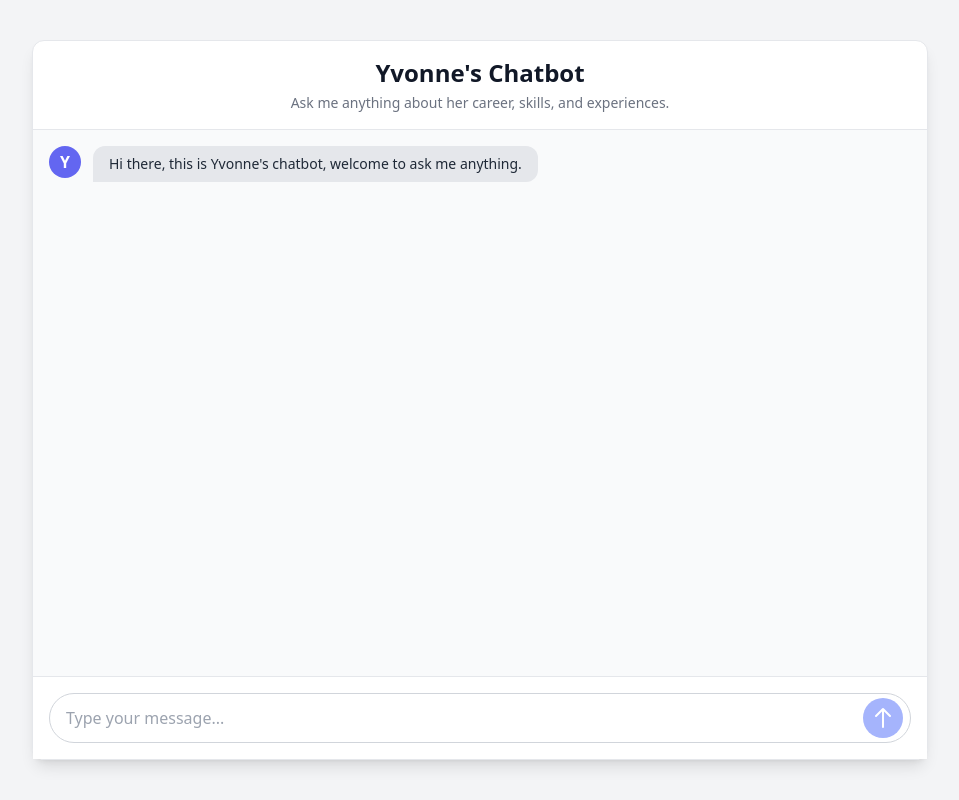
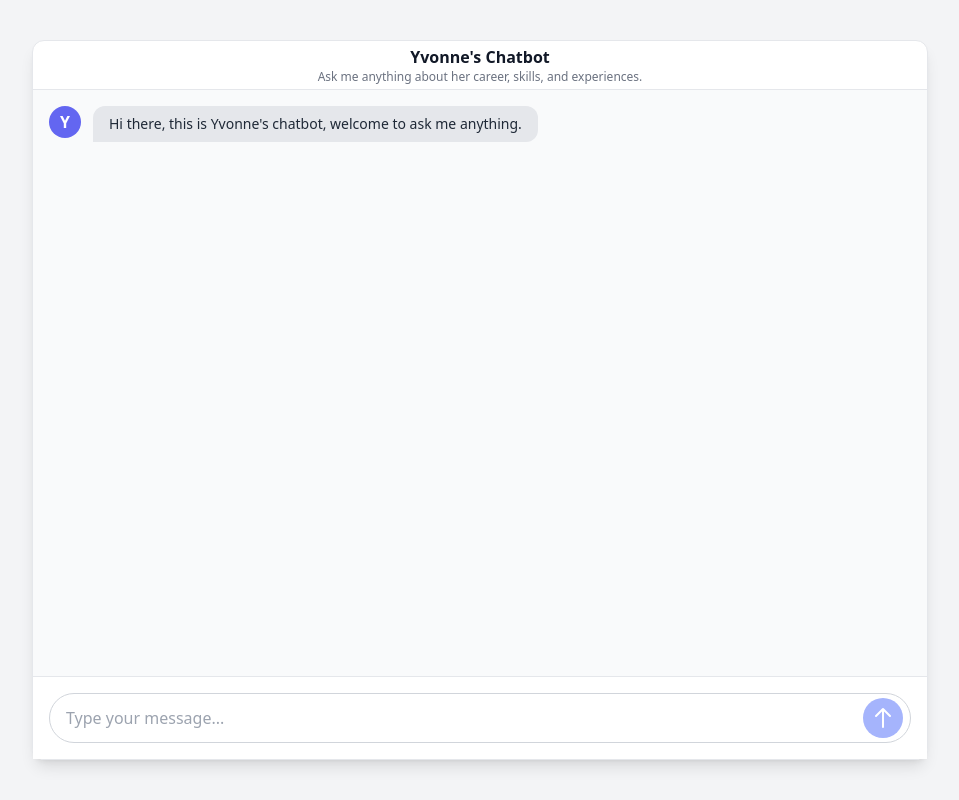
Before and after one commit to YueSunCN/YvonneChatbot, a React (Vite) app: page / in a window 1280 px wide. Shown: the whole page, without its empty margins (160-1119 px from the left). Built offline with nearby package versions, Linux system fonts and the light colour scheme.

Commit message:
Update Chatbot.tsx

```diff
--- a/components/Chatbot.tsx
+++ b/components/Chatbot.tsx
@@ -115,9 +115,9 @@ const Chatbot: React.FC<ChatbotProps> = ({ knowledgeBase }) => {
 
   return (
     <div className="flex flex-col h-full">
-        <div className="p-4 border-b border-gray-200 dark:border-gray-700 text-center">
-            <h1 className="text-2xl font-bold text-gray-900 dark:text-gray-100">Yvonne's Chatbot</h1>
-            <p className="text-sm text-gray-500 dark:text-gray-400 mt-1">
+        <div className="py-1 px-2 border-b border-gray-200 dark:border-gray-700 text-center">
+            <h1 className="text-base font-semibold text-gray-900 dark:text-gray-100">Yvonne's Chatbot</h1>
+            <p className="text-xs text-gray-500 dark:text-gray-400">
                 Ask me anything about her career, skills, and experiences.
             </p>
         </div>
```
